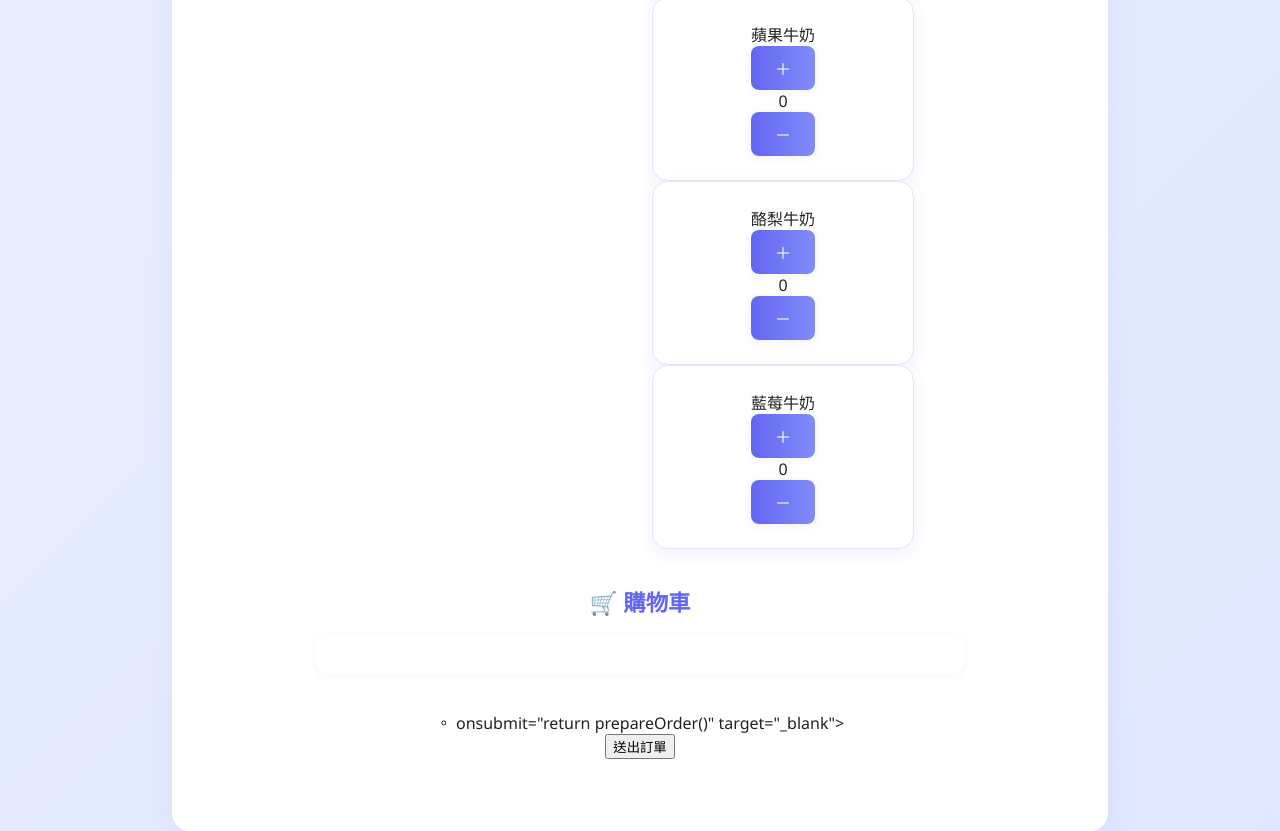
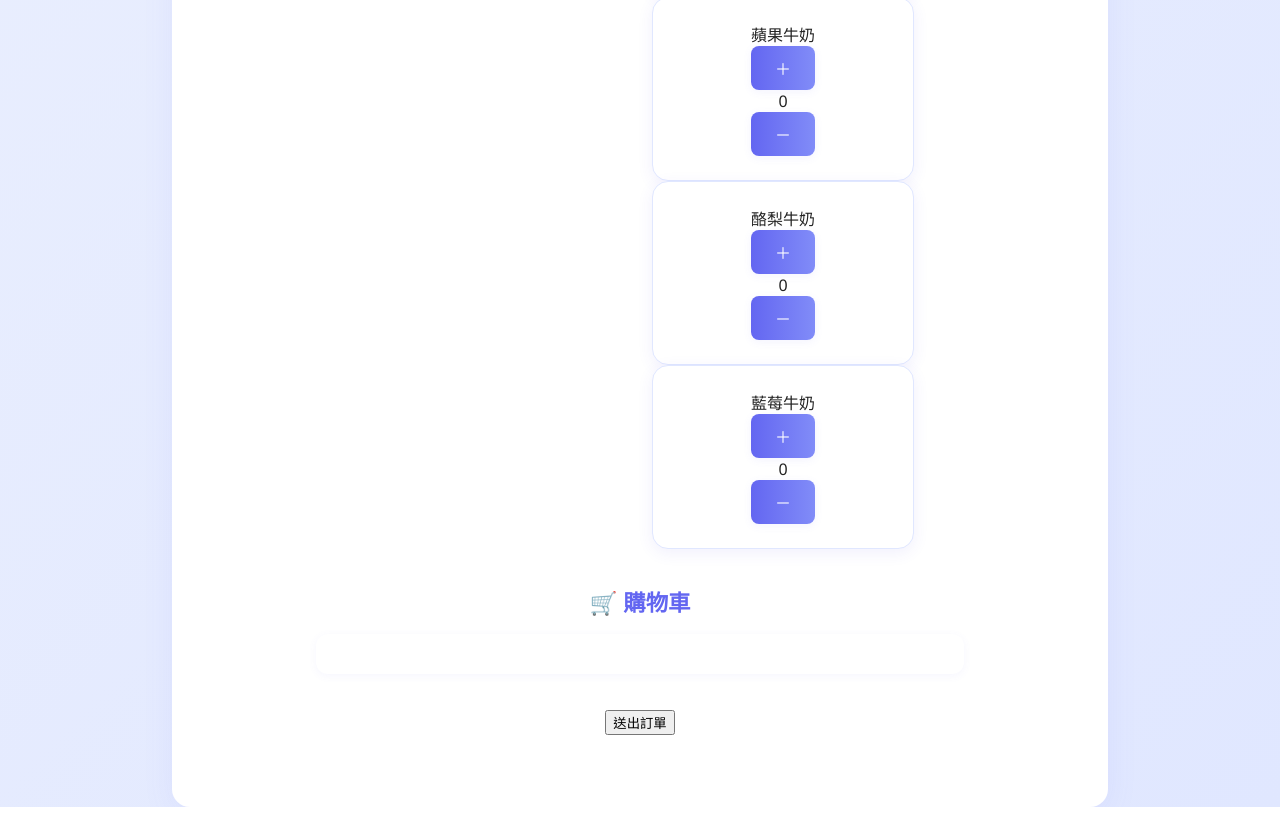
Before and after one commit to Ingee529/Menu, a plain HTML site: page index_menu.html in a window 1280 px wide. Shown: the part 4130-4961 px from the top of the page. After the commit the page ends 4937 px from the top, so only its background shows below. Drawn offline with Linux system fonts and the light colour scheme.

Commit message:
index_menu.html

```diff
--- a/index_menu.html
+++ b/index_menu.html
@@ -17,10 +17,10 @@
             <ul id="cart"></ul>
         </div>
         <div class="submit-section">
-            <form action="https://formsubmit.co/2d8560d30738174bab6c08b9ce1aea8a"
-                  method="POST">。
-                  onsubmit="return prepareOrder()"
-                  target="_blank">
+         <form action="https://formsubmit.co/2d8560d30738174bab6c08b9ce1aea8a"
+      method="POST"
+      onsubmit="return prepareOrder()"
+      target="_blank">
                 <input type="hidden" name="_subject" value="新訂單來自大廚自家點餐系統">
                 <textarea name="order" id="orderText" style="display:none;"></textarea>
                 <button type="submit">送出訂單</button>
```
